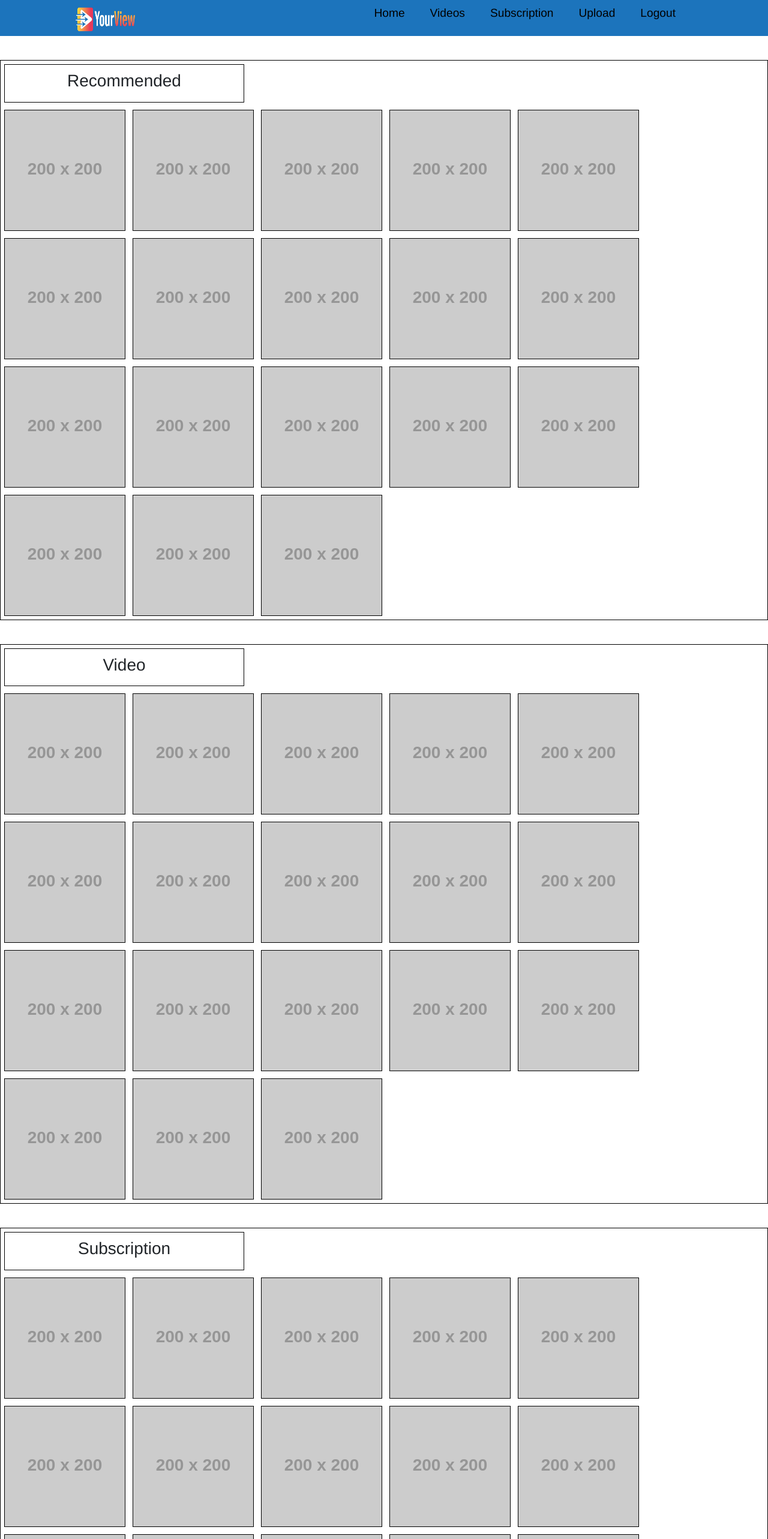
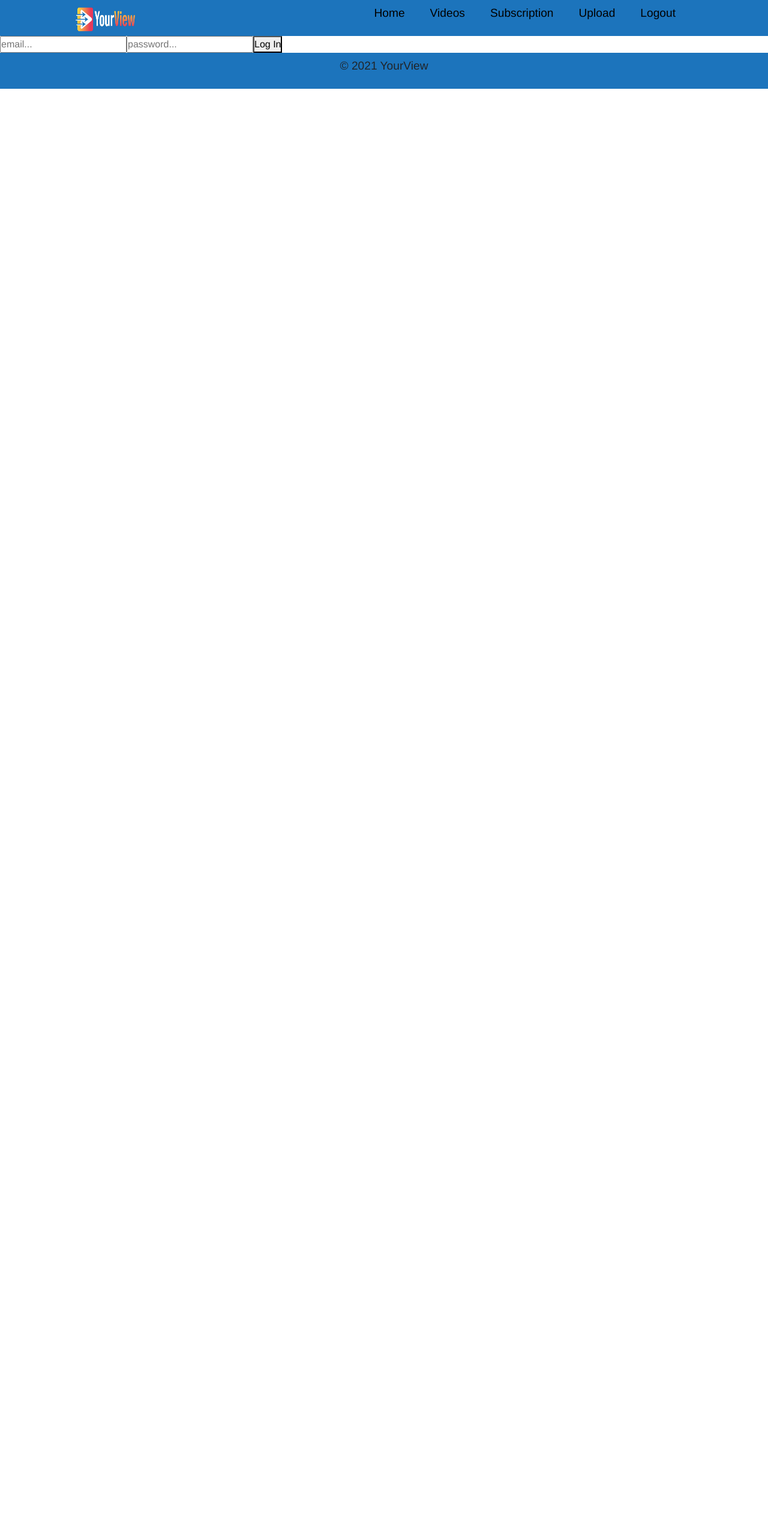
Before and after one commit to Kobehill68/YourView, a React (Create React App) app in the folder client/: page / in a window 1280 px wide. Shown: the top 2566 px of the page at 60% size. After the commit the page ends 800 px from the top, so only its background shows below. Built offline with nearby package versions, Linux system fonts and the light colour scheme.

Commit message:
routes working now

```diff
--- a/client/src/App.js
+++ b/client/src/App.js
@@ -14,8 +14,8 @@ import DetailVideoPage from "./components/video/detailvideopage";
 import SubscriptionPage from "./components/subscription/subscriptionpage";
 import Dashboard from "../src/components/login/dashboard/dashboard";
 import Preferences from "../src/components/login/preferences/preferences";
-import UploadVideo from "./components/upload/ploadideoage";
-// import Login from "./components/login/login"
+import UploadVideo from "./components/upload/uploadvideo";
+import Login from "./components/login/login";
 
 
 
@@ -24,13 +24,13 @@ function App() {
     <Router>
       <div>
         <Navbar />
-        <Homepage />
-        <DetailVideoPage />
-        <SubscriptionPage />
         <Switch>
           <Route exact path="/upload" component={UploadVideo} />
-          {/* <Route exact path="/" component={Login} />
-          <Route exact path="/login" component={Login} /> */}
+          <Route exact path="/homepage" component={Homepage} />
+          <Route exact path="/video" component={DetailVideoPage} />
+          <Route exact path="/subscription" component={SubscriptionPage} />
+          <Route exact path="/" component={Login} />
+          {/* <Route exact path="/login" component={Login} /> */}
           {/* <Route exact path="/signup" component={ } /> */}
           {/* <Redirect exact from="/login" to="/hompage" /> */}
         </Switch>
--- a/client/src/components/login/login.js
+++ b/client/src/components/login/login.js
@@ -1,15 +1,15 @@
-import React from 'react';
+import React, { Component } from 'react';
 // import App from '../../App';
-import {ReactComponent as Logo} from '';
+// import { ReactComponent as Logo } from '';
 import './login.css';
-class Login extends React.Component {
-        state = {
-            email: '',
-            pwd: ''
-        }
+export default class Login extends Component {
+    state = {
+        email: '',
+        pwd: ''
+    }
     handleChange = (e) => {
-        const {name, value} = e.target
-        this.setState({[name]: value})
+        const { name, value } = e.target
+        this.setState({ [name]: value })
     }
 
     handleSubmit = (e) => {
@@ -17,17 +17,17 @@ class Login extends React.Component {
     }
 
     render() {
-        return(
+        return (
             <div>
                 <div>
 
-                    <Logo/>
+                    {/* <Logo /> */}
 
                 </div>
                 <div>
-                    <form onSubmit = {this.handleSubmit}>
-                        <input type='email' name='email' placeholder='email...' required onChange = {this.handleChange}/>
-                        <input type='password' name='pwd' placeholder='password...' required onChange = {this.handleChange}/>
+                    <form onSubmit={this.handleSubmit}>
+                        <input type='email' name='email' placeholder='email...' required onChange={this.handleChange} />
+                        <input type='password' name='pwd' placeholder='password...' required onChange={this.handleChange} />
                         <button onSubmit={this.handleSubmit}>Log In</button>
                     </form>
                 </div>
@@ -36,5 +36,3 @@ class Login extends React.Component {
         )
     }
 }
-
-export default Login;
--- a/client/src/components/upload/uploadvideopage.js
+++ b/client/src/components/upload/uploadvideo.js
@@ -11,6 +11,7 @@ function UploadVideo() {
     return (
         <div style={{ textAlign: 'center', marginBottom: '2rem' }}>
             <Title>Upload Video</Title>
+            <Form></Form>
         </div>
         // <div style={{ maxWidth: '700px', margin: '2rem auto' }}>
         //     <div style={{ textAlign: 'center', marginBottom: '2rem' }}>
```
